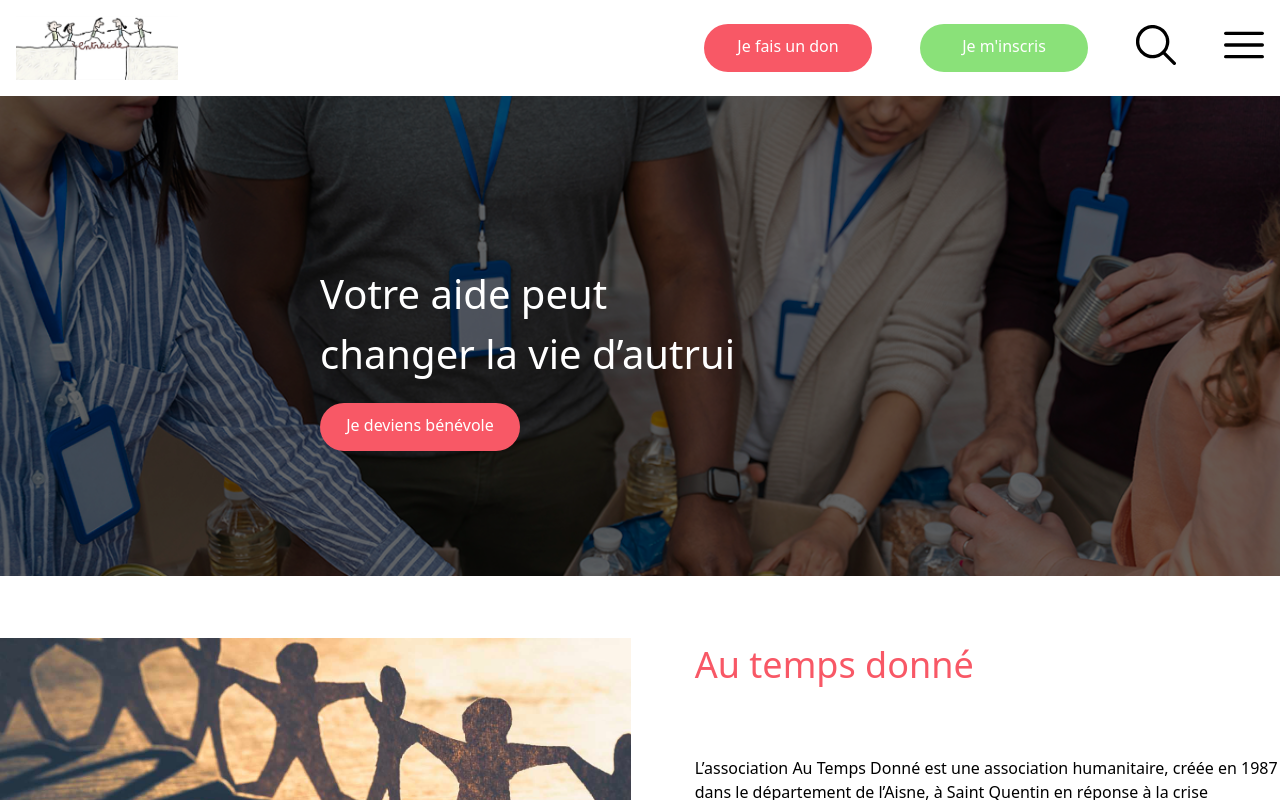
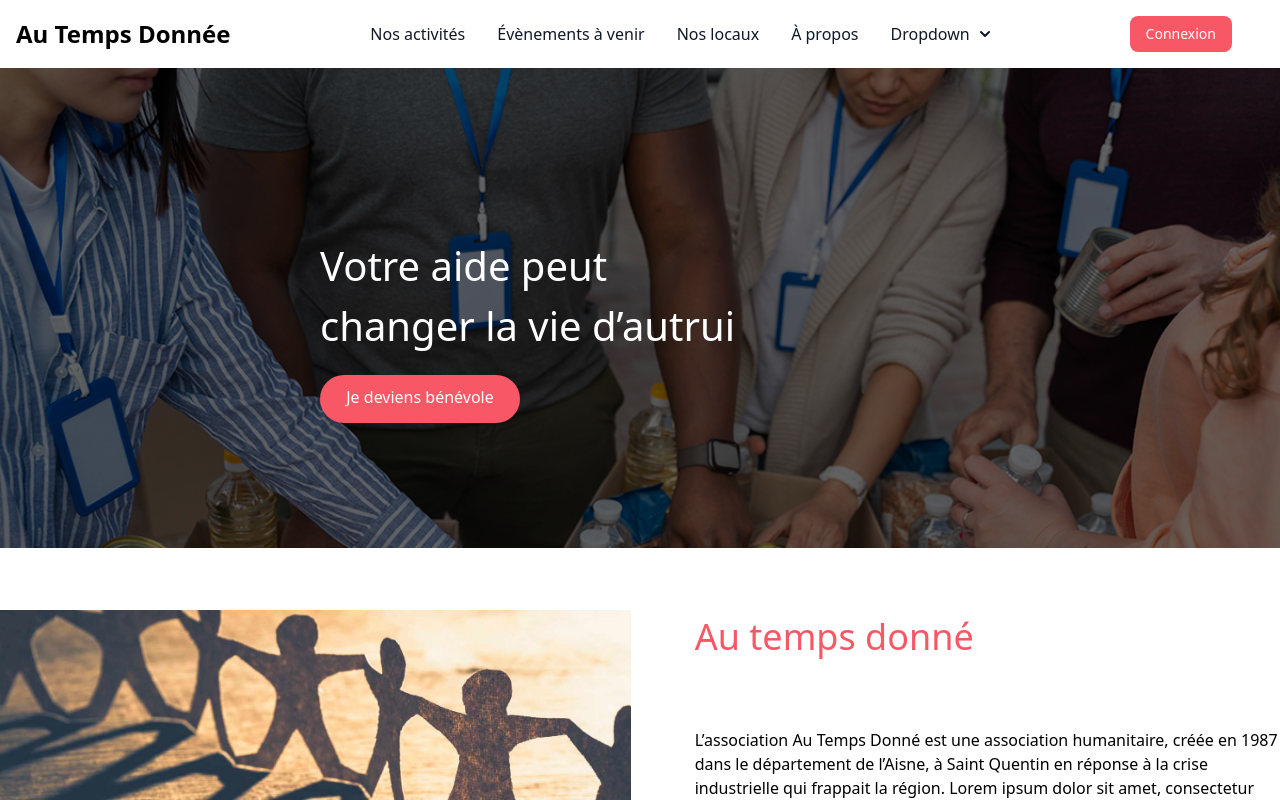
Before and after one commit to Akasuraax/ATD-Front, a React (Vite) app in the folder ATD-Front/: page / in a window 1280 px wide. Shown: the top 800 px of the page. Built offline with nearby package versions, Linux system fonts and the light colour scheme.

Commit message:
WIP header

```diff
--- a/ATD-Front/src/components/Header/Header.jsx
+++ b/ATD-Front/src/components/Header/Header.jsx
@@ -1,4 +1,4 @@
-import { useEffect} from "react";
+import {useEffect, useState} from "react";
 import { initFlowbite} from "flowbite";
 import logo from '../../../files/logo.png'
 import burgerBar from '../../../files/icones/menu-burger.svg'
@@ -9,14 +9,24 @@ function Header() {
 
 
     const donation  = "Je fais un don";
-    const registration = "Je m'inscris";
+    const registration = "Connexion";
 
-    const menu = [
-        "Nos activités",
-        "Évènements à venir",
-        "Nos locaux",
-        "À propos"
-    ]
+    const menu = [{
+        name :  "Nos activités",
+        link:   ""
+    },
+    {
+        name :  "Évènements à venir",
+        link:   ""
+    },
+    {
+        name :  "Nos locaux",
+        link:   ""
+    },
+    {
+        name :  "À propos",
+        link:   ""
+    }]
 
 
     useEffect(() => {
@@ -25,44 +35,68 @@ function Header() {
 
     return (
 
-        <nav className="bg-white  border-gray-200 dark:bg-gray-900 dark:border-gray-700">
+
+        <nav className="bg-white border-gray-200 dark:bg-gray-900">
             <div className="max-w-screen-xl flex flex-wrap items-center justify-between mx-auto p-4">
-                <a href="#" className="flex items-center space-x-3 rtl:space-x-reverse">
-                    <img src={logo} className="h-16" alt="Flowbite Logo"/>
+                <a href="/" className="flex items-center space-x-3 rtl:space-x-reverse">
+                    <span
+                        className="self-center text-2xl font-semibold whitespace-nowrap dark:text-white">Au Temps Donnée</span>
                 </a>
-                <button data-collapse-toggle="navbar-dropdown" type="button"
-                        className="inline-flex items-center p-2 w-10 h-10 justify-center text-sm text-gray-500 rounded-lg md:hidden hover:bg-gray-100 focus:outline-none focus:ring-2 focus:ring-gray-200 dark:text-gray-400 dark:hover:bg-gray-700 dark:focus:ring-gray-600"
-                        aria-controls="navbar-dropdown" aria-expanded="false">
-                </button>
-                <div className="hidden w-full md:block md:w-auto" id="navbar-dropdown">
-                    <ul className="flex align-middle items-center flex-col font-medium p-4 md:p-0 mt-4 border border-gray-100 rounded-lg bg-gray-50 md:space-x-12 rtl:space-x-reverse md:flex-row md:mt-0 md:border-0 md:bg-white dark:bg-gray-800 md:dark:bg-gray-900 dark:border-gray-700">
+                <div className="flex md:order-2 space-x-3 md:space-x-0 rtl:space-x-reverse">
+                    <button type="button"
+                            className="mr-8 text-white bg-[#F85866] hover:bg-[#E84856] focus:ring-4 focus:outline-none focus:ring-blue-300 font-medium rounded-lg text-sm px-4 py-2 text-center dark:bg-blue-600 dark:hover:bg-blue-700 dark:focus:ring-blue-800">
+                        {registration}
+                    </button>
+                    <button data-collapse-toggle="navbar-cta" type="button"
+                            className="inline-flex items-center p-2 w-10 h-10 justify-center text-sm text-gray-500 rounded-lg md:hidden hover:bg-gray-100 focus:outline-none focus:ring-2 focus:ring-gray-200 dark:text-gray-400 dark:hover:bg-gray-700 dark:focus:ring-gray-600"
+                            aria-controls="navbar-cta" aria-expanded="false">
+                        <span className="sr-only">Open main menu</span>
+                        <svg className="w-5 h-5" aria-hidden="true" xmlns="http://www.w3.org/2000/svg" fill="none"
+                             viewBox="0 0 17 14">
+                            <path stroke="currentColor" stroke-linecap="round" stroke-linejoin="round" stroke-width="2"
+                                  d="M1 1h15M1 7h15M1 13h15"/>
+                        </svg>
+                    </button>
+                </div>
+                <div className="items-center justify-between hidden w-full md:flex md:w-auto md:order-1"
+                     id="navbar-cta">
+                    <ul className="flex flex-col font-medium p-4 md:p-0 mt-4 border border-gray-100 rounded-lg bg-gray-50 md:space-x-8 rtl:space-x-reverse md:flex-row md:mt-0 md:border-0 md:bg-white dark:bg-gray-800 md:dark:bg-gray-900 dark:border-gray-700">
+                        {menu.map((menu) => (
+                            <li>
+                                <a href={menu.link}
+                                   className="block py-2 px-3 md:p-0 text-gray-900 rounded hover:bg-gray-100 md:hover:bg-transparent md:hover:text-[#E84856] md:dark:hover:text-blue-500 dark:text-white dark:hover:bg-gray-700 dark:hover:text-white md:dark:hover:bg-transparent dark:border-gray-700">{menu.name}</a>
+                            </li>
+                        ))}
                         <li>
-                            <a href="#"
-                               className="btn-first">{donation}</a>
-                        </li>
-                        <li>
-                            <a href="#"
-                               className="btn-sec">{registration}</a>
-                        </li>
-                        <li>
-                            <button id="dropdownNavbarLink" data-dropdown-toggle="dropdownNavbar">
-                                <img src={magnifyingGlass} className="h-10" alt=""/>
-                            </button>
-                        </li>
-                        <li>
-                            <button id="dropdownNavbarLink" data-dropdown-toggle="dropdownNavbar">
-                                <img src={burgerBar} className="h-10" alt=""/>
-                            </button>
+                            <button id="dropdownNavbarLink" data-dropdown-toggle="dropdownNavbar"
+                                    className="flex items-center justify-between w-full py-2 px-3 text-gray-900 rounded hover:bg-gray-100 md:hover:bg-transparent md:border-0 md:hover:text-[#E84856] md:p-0 md:w-auto dark:text-white md:dark:hover:text-blue-500 dark:focus:text-white dark:border-gray-700 dark:hover:bg-gray-700 md:dark:hover:bg-transparent">Dropdown <svg
+                                className="w-2.5 h-2.5 ms-2.5" aria-hidden="true" xmlns="http://www.w3.org/2000/svg"
+                                fill="none" viewBox="0 0 10 6">
+                                <path stroke="currentColor" strokeLinecap="round" strokeLinejoin="round"
+                                      strokeWidth="2" d="m1 1 4 4 4-4"/>
+                            </svg></button>
                             <div id="dropdownNavbar"
                                  className="z-10 hidden font-normal bg-white divide-y divide-gray-100 rounded-lg shadow w-44 dark:bg-gray-700 dark:divide-gray-600">
                                 <ul className="py-2 text-sm text-gray-700 dark:text-gray-400"
                                     aria-labelledby="dropdownLargeButton">
-                                    {menu.map(menu => <li>
+                                    <li>
                                         <a href="#"
-                                           className="block px-4 py-2 hover:bg-gray-100 dark:hover:bg-gray-600 dark:hover:text-white">{menu}</a>
-                                    </li>)}
-
+                                           className="block px-4 py-2 hover:bg-gray-100 dark:hover:bg-gray-600 dark:hover:text-white">Dashboard</a>
+                                    </li>
+                                    <li>
+                                        <a href="#"
+                                           className="block px-4 py-2 hover:bg-gray-100 dark:hover:bg-gray-600 dark:hover:text-white">Settings</a>
+                                    </li>
+                                    <li>
+                                        <a href="#"
+                                           className="block px-4 py-2 hover:bg-gray-100 dark:hover:bg-gray-600 dark:hover:text-white">Earnings</a>
+                                    </li>
                                 </ul>
+                                <div className="py-1">
+                                    <a href="#"
+                                       className="block px-4 py-2 text-sm text-gray-700 hover:bg-gray-100 dark:hover:bg-gray-600 dark:text-gray-200 dark:hover:text-white">Sign
+                                        out</a>
+                                </div>
                             </div>
                         </li>
                     </ul>
@@ -70,7 +104,6 @@ function Header() {
             </div>
         </nav>
 
-
     )
 }
 
```
